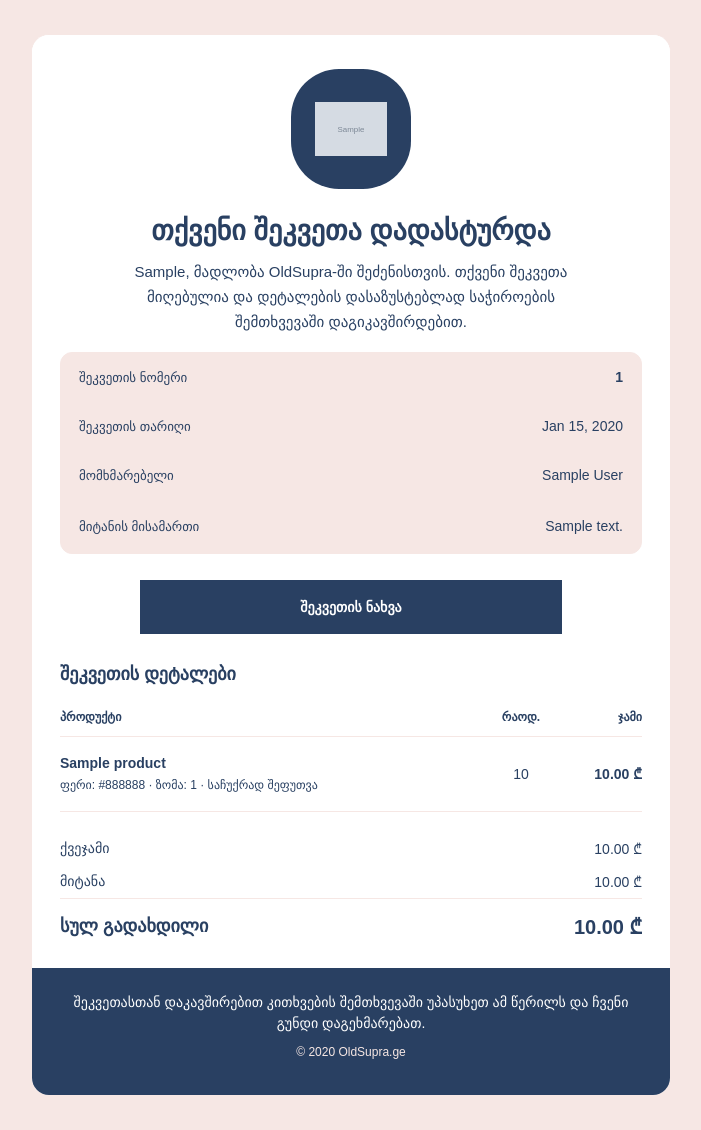
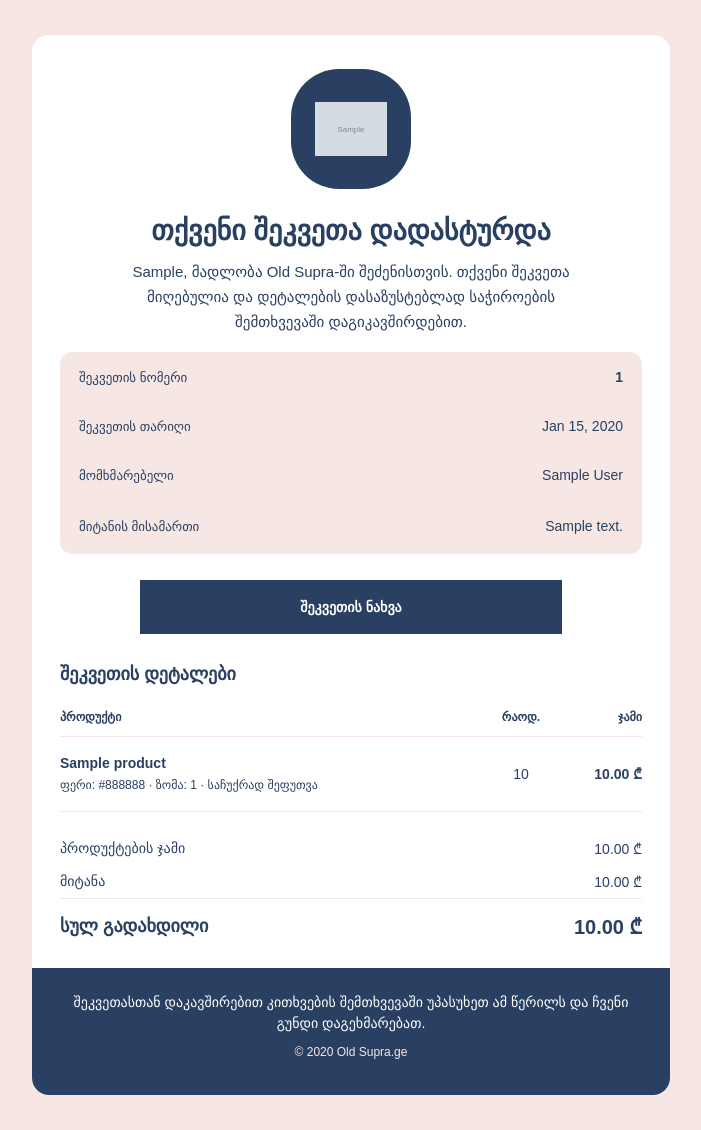
Before and after one commit to Programmingissocool/oldsupra_local, a Django app: template templates/shop/customer_new_order_notification.html in a window 1280 px wide. Shown: the whole page, without its empty margins (289-990 px from the left). Run offline with Django 5.2, Linux system fonts and the light colour scheme; the template is opened without the code that fills it: most values are stand-ins (such as "Sample title", 1, 10 or a date in 2020); grey boxes marked "Sample" are stand-in pictures.

Commit message:
Update order email wording

```diff
--- a/carts/views.py
+++ b/carts/views.py
@@ -3099,14 +3099,14 @@ def payment_check(request):
             'ordered_products': OrderProduct.objects.none(),
             'cart_snapshot_items': [
                 {
-                    'name': 'OldSupra მაისური',
+                    'name': 'Old Supra მაისური',
                     'quantity': 1,
                     'color': 'შავი',
                     'size': 'M',
                     'line_total': Decimal('89.00'),
                 },
                 {
-                    'name': 'OldSupra ქუდი',
+                    'name': 'Old Supra ქუდი',
                     'quantity': 1,
                     'color': 'თეთრი',
                     'size': '',
--- a/templates/shop/customer_new_order_notification.html
+++ b/templates/shop/customer_new_order_notification.html
@@ -12,16 +12,16 @@
                 <table role="presentation" cellpadding="0" cellspacing="0" width="100%" style="max-width:640px; background:#ffffff; border:1px solid #F6E7E4; border-radius:18px; overflow:hidden;">
                     <tr>
                         <td align="center" style="padding:34px 28px 18px; background:#ffffff;">
-                            <table role="presentation" cellpadding="0" cellspacing="0" align="center" style="margin:0 auto 24px;"><tr><td align="center" valign="middle" width="96" height="96" style="width:96px; height:96px; padding:12px; background:#294062; border-radius:48px;"><img src="{{ logo_url }}" width="72" alt="OldSupra" style="display:block; width:72px; max-width:72px; max-height:72px; height:auto; margin:0 auto; border:0; border-radius:0;"></td></tr></table>
+                            <table role="presentation" cellpadding="0" cellspacing="0" align="center" style="margin:0 auto 24px;"><tr><td align="center" valign="middle" width="96" height="96" style="width:96px; height:96px; padding:12px; background:#294062; border-radius:48px;"><img src="{{ logo_url }}" width="72" alt="Old Supra" style="display:block; width:72px; max-width:72px; max-height:72px; height:auto; margin:0 auto; border:0; border-radius:0;"></td></tr></table>
 
                             <h1 style="margin:0; color:#294062; font-size:28px; line-height:1.25; font-weight:700; letter-spacing:0;">
                                 {% if email_language == 'en' %}Your order is confirmed{% else %}თქვენი შეკვეთა დადასტურდა{% endif %}
                             </h1>
                             <p style="margin:12px 0 0; color:#294062; font-size:15px; line-height:1.65; max-width:470px;">
                                 {% if email_language == 'en' %}
-                                    Dear {{ order.first_name }}, thank you for shopping with OldSupra. We have received your order and will contact you if any details need confirmation.
+                                    Dear {{ order.first_name }}, thank you for shopping with Old Supra. We have received your order and will contact you if any details need confirmation.
                                 {% else %}
-                                    {{ order.first_name }}, მადლობა OldSupra-ში შეძენისთვის. თქვენი შეკვეთა მიღებულია და დეტალების დასაზუსტებლად საჭიროების შემთხვევაში დაგიკავშირდებით.
+                                    {{ order.first_name }}, მადლობა Old Supra-ში შეძენისთვის. თქვენი შეკვეთა მიღებულია და დეტალების დასაზუსტებლად საჭიროების შემთხვევაში დაგიკავშირდებით.
                                 {% endif %}
                             </p>
                         </td>
@@ -92,7 +92,7 @@
                         <td style="padding:20px 28px 28px;">
                             <table role="presentation" cellpadding="0" cellspacing="0" width="100%" style="border-collapse:collapse;">
                                 <tr>
-                                    <td style="padding:7px 0; color:#294062; font-size:14px;">{% if email_language == 'en' %}Subtotal{% else %}ქვეჯამი{% endif %}</td>
+                                    <td style="padding:7px 0; color:#294062; font-size:14px;">{% if email_language == 'en' %}Subtotal{% else %}პროდუქტების ჯამი{% endif %}</td>
                                     <td align="right" style="padding:7px 0; color:#294062; font-size:14px; white-space:nowrap;">{{ total|floatformat:2 }} ₾</td>
                                 </tr>
                                 <tr>
@@ -111,7 +111,7 @@
                             <p style="margin:0 0 8px; font-size:14px; line-height:1.55; color:#ffffff;">
                                 {% if email_language == 'en' %}Questions about your order? Reply to this email and our team will help you.{% else %}შეკვეთასთან დაკავშირებით კითხვების შემთხვევაში უპასუხეთ ამ წერილს და ჩვენი გუნდი დაგეხმარებათ.{% endif %}
                             </p>
-                            <p style="margin:0; font-size:12px; line-height:1.5; color:#F6E7E4;">© {{ current_year }} OldSupra.ge</p>
+                            <p style="margin:0; font-size:12px; line-height:1.5; color:#F6E7E4;">© {{ current_year }} Old Supra.ge</p>
                         </td>
                     </tr>
                 </table>
```
Also changed, not shown: templates/shop/submit_order.html (+6 -6 lines).
